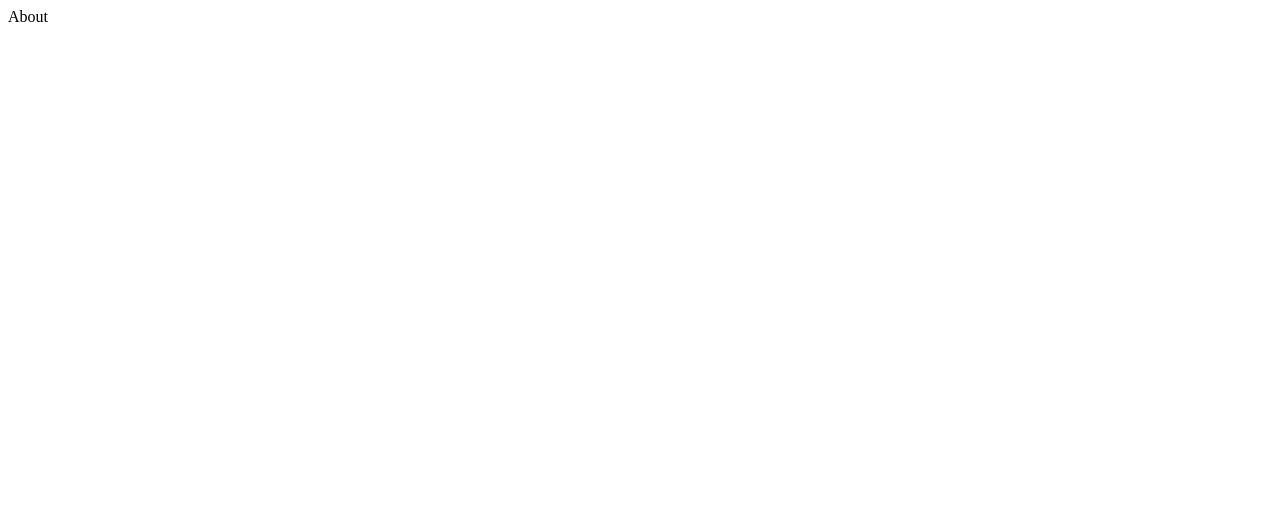
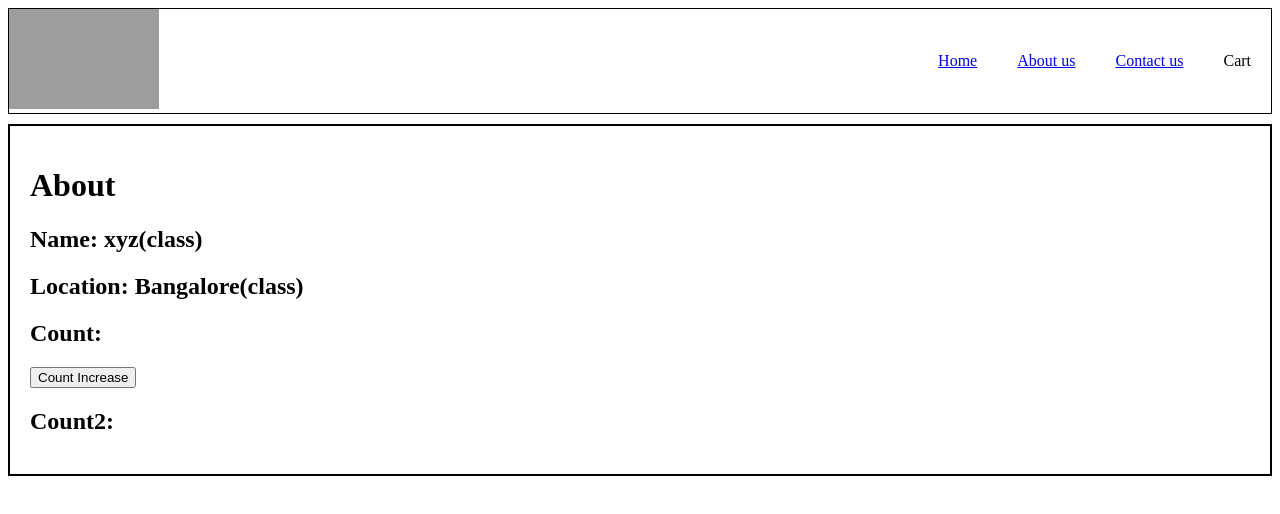
Before and after one commit to Harsh723/learn-react, a React (Vite) app: page /about in a window 1280 px wide. Shown: the top 514 px of the page. Built offline with nearby package versions, Linux system fonts and the light colour scheme; no server answers; grey boxes are pictures that could not be loaded.

Commit message:
react router & class comp

```diff
--- a/index.css
+++ b/index.css
@@ -56,3 +56,9 @@
 .search {
   margin: 10px;
 }
+
+.userClass {
+  border: 2px solid black;
+  padding: 20px;
+  margin-top: 10px;
+}
--- a/src/App.js
+++ b/src/App.js
@@ -2,10 +2,11 @@ import React from "react";
 import ReactDOM from "react-dom/client";
 import Body from "./components/Body";
 import Header from "./components/Header";
-import { createBrowserRouter, RouterProvider } from "react-router-dom";
+import { createBrowserRouter, Outlet, RouterProvider } from "react-router-dom";
 import About from "./components/About";
 import Contact from "./components/Contact";
 import Error from "./components/Error";
+import RestaurantMenu from "./components/RestaurantMenu";
 
 console.log(React); // object
 
@@ -13,16 +14,37 @@ const AppLayout = () => {
   return (
     <div className="app">
       <Header />
-      <Body />
+      {/* <Body /> */}
+      <Outlet />
     </div>
   );
 };
 
+// const appRouter = createBrowserRouter([
+//   {
+//     path: "/",
+//     element: <AppLayout />,
+//     errorElement: <Error />,
+//   },
+//   {
+//     path: "/about",
+//     element: <About />,
+//   },
+//   {
+//     path: "/contact",
+//     element: <Contact />,
+//   },
+// ]);
+
+//if I want my header to be intact in all the pages then
 const appRouter = createBrowserRouter([
   {
     path: "/",
     element: <AppLayout />,
-    errorElement: <Error />,
+    children: [
+      {
+        path: "/",
+        element: <Body />,
       },
       {
         path: "/about",
@@ -32,7 +54,15 @@ const appRouter = createBrowserRouter([
         path: "/contact",
         element: <Contact />,
       },
+      {
+        path: "/restuarant/:restId",
+        element: <RestaurantMenu />,
+      },
+    ],
+    errorElement: <Error />,
+  },
 ]);
+
 const root = ReactDOM.createRoot(document.getElementById("root"));
 
 root.render(<RouterProvider router={appRouter} />);
--- a/src/components/About.js
+++ b/src/components/About.js
@@ -1,5 +1,30 @@
-const About = () => {
-  return <div>About</div>;
-};
+import UserClass from "./UserClass";
+import React from "react";
+
+class About extends React.Component {
+  constructor() {
+    super();
+    console.log("parent constructor called");
+  }
+
+  render() {
+    console.log("parent render called");
+    return (
+      <div className="userClass">
+        <h1>About</h1>
+        <UserClass
+          name={"xyz(class)"}
+          location={"Bangalore(class)"}
+          time={"first"}
+        />
+        {/* <UserClass
+          name={"xyz(class)"}
+          location={"Bangalore(class)"}
+          time={"second"}
+        /> */}
+      </div>
+    );
+  }
+}
 
 export default About;
--- a/src/components/Body.js
+++ b/src/components/Body.js
@@ -2,6 +2,7 @@ import RestaurantCard from "./RestaurantCard";
 //import resList from "../utils/mockData";
 import { useState, useEffect } from "react";
 import Shimmer from "./Shimmer";
+import { Link } from "react-router-dom";
 
 const Body = () => {
   const [listOfRestaurant, setListOfRestaurant] = useState([]);
@@ -19,15 +20,19 @@ const Body = () => {
     );
     const json = await data.json();
 
-    console.log(json);
+    console.log("hello", json);
     //Optional Chaining
-    setListOfRestaurant(json?.data?.cards[2]?.data?.data?.cards);
-    setFilteredRestaurant(json?.data?.cards[2]?.data?.data?.cards);
+    setListOfRestaurant(
+      json?.data?.cards[2]?.card?.card?.gridElements?.infoWithStyle?.restaurants
+    );
+    setFilteredRestaurant(
+      json?.data?.cards[2]?.card?.card?.gridElements?.infoWithStyle?.restaurants
+    );
   };
 
   //conditional rendering
   //if (listOfRestaurant.length === 0) return <Shimmer />;
-  console.log("body rendered");
+  console.log("body rendered", listOfRestaurant);
 
   //another way to write conditional rendering is to use ternary operator
   return listOfRestaurant.length === 0 ? (
@@ -73,7 +78,9 @@ const Body = () => {
       </div>
       <div className="res-container">
         {filteredRestaurant.map((res) => (
-          <RestaurantCard key={res.data.id} resData={res} />
+          <Link key={res.info.id} to={"/restuarant/" + res.info.id}>
+            <RestaurantCard resData={res} />
+          </Link>
         ))}
       </div>
     </div>
--- a/src/components/Header.js
+++ b/src/components/Header.js
@@ -1,3 +1,4 @@
+import { Link } from "react-router-dom";
 import { LOGO_URL } from "../utils/constant";
 
 const Header = () => {
@@ -8,9 +9,15 @@ const Header = () => {
       </div>
       <div className="nav-items">
         <ul>
-          <li>Home</li>
-          <li>About us</li>
-          <li>Contact us</li>
+          <li>
+            <Link to="/">Home</Link>
+          </li>
+          <li>
+            <Link to="/about">About us</Link>
+          </li>
+          <li>
+            <Link to="/contact">Contact us</Link>
+          </li>
           <li>Cart</li>
         </ul>
       </div>
--- a/src/components/RestaurantCard.js
+++ b/src/components/RestaurantCard.js
@@ -9,7 +9,7 @@ const RestaurantCard = (props) => {
     cuisines,
     costForTwo,
     deliveryTime,
-  } = resData?.data;
+  } = resData?.info;
 
   return (
     <div className="res-card" style={{ backgroundColor: "#f0f0f0" }}>
--- /dev/null
+++ b/src/components/RestaurantMenu.js
@@ -0,0 +1,45 @@
+import { useEffect, useState } from "react";
+import Shimmer from "./Shimmer";
+import { MENU_API } from "../utils/constant";
+import { useParams } from "react-router-dom";
+
+const RestaurantMenu = () => {
+  const [resInfo, setResInfo] = useState(null);
+
+  useEffect(() => {
+    fetchMenu();
+  }, []);
+
+  const { restId } = useParams();
+
+  const fetchMenu = async () => {
+    const data = await fetch(MENU_API + restId);
+    const json = await data.json();
+    console.log("menu", json);
+    setResInfo(json.data);
+  };
+
+  if (resInfo === null) return <Shimmer />;
+
+  const { name, cuisines, costForTwoMessage } =
+    resInfo?.cards[0]?.card?.card?.info;
+  const { itemCards } =
+    resInfo?.cards[2]?.groupedCard?.cardGroupMap?.REGULAR?.cards[1]?.card?.card;
+  return (
+    <div className="menu">
+      <h1>{name}</h1>
+      <p>
+        {cuisines.join(", ")} - {costForTwoMessage}
+      </p>
+      <h1>Menu</h1>
+      {itemCards.map((item) => (
+        <li key={item.card.info.id}>
+          {item.card.info.name} -{" Rs. "}
+          {item.card.info.price / 100 || item.card.info.defaultPrice / 100}
+        </li>
+      ))}
+    </div>
+  );
+};
+
+export default RestaurantMenu;
--- /dev/null
+++ b/src/components/UserClass.js
@@ -0,0 +1,71 @@
+import React from "react";
+
+class UserClass extends React.Component {
+  constructor(props) {
+    super(props);
+    //console.log("class props", props);
+    this.state = {
+      // count: 0,
+      // count2: 1,
+      userInfo: {
+        name: "Dummy",
+        location: "Default",
+      },
+    };
+    console.log(this.props.time + "child constructor called");
+  }
+
+  async componentDidMount() {
+    const data = await fetch("https://api.github.com/users/akshaymarch27");
+    const json = await data.json();
+
+    this.setState({
+      userInfo: json,
+    });
+    console.log(this.props.time + "child mount");
+  }
+
+  componentDidUpdate(prevProps, prevState) {
+    if (this.state.count !== prevState.count) {
+      //logic1
+    }
+
+    if (this.state.count2 !== prevState.count2) {
+      //logic1
+    }
+    console.log("component did update");
+  }
+
+  componentWillUnmount() {
+    console.log("component will unmount");
+  }
+
+  render() {
+    debugger;
+    console.log(this.props.time + "child render called");
+    const { name, location } = this.props;
+    const { count } = this.state;
+    return (
+      <div>
+        {console.log(this.props.time + "child return called")}
+        <h2>Name: {name}</h2>
+        <h2>Location: {location}</h2>
+        <h2>Count: {count}</h2>
+        <button
+          onClick={() => {
+            //NEVER UPDATE THE STATE VARIABLE DIRECTLY LIKE BELOW
+            //this.state.count = this.state.count + 1 it will not update the state and create inconsistency in your program
+            this.setState({
+              count: this.state.count + 1,
+            });
+          }}
+        >
+          Count Increase
+        </button>
+        <h2>Count2: {this.state.count2}</h2>
+      </div>
+    );
+  }
+}
+
+export default UserClass;
--- a/src/utils/constant.js
+++ b/src/utils/constant.js
@@ -4,3 +4,6 @@ export const CDN_URL =
 
 export const LOGO_URL =
   "https://encrypted-tbn0.gstatic.com/images?q=tbn:ANd9GcRRDwnOKl41cCXsIRaX8_KTXTWjYXdC6dUmXQ&usqp=CAU";
+
+export const MENU_API =
+  "https://www.swiggy.com/dapi/menu/pl?page-type=REGULAR_MENU&complete-menu=true&lat=12.9351929&lng=77.62448069999999&restaurantId=";
```
Lines whose indentation alone changed are shown as unchanged.
